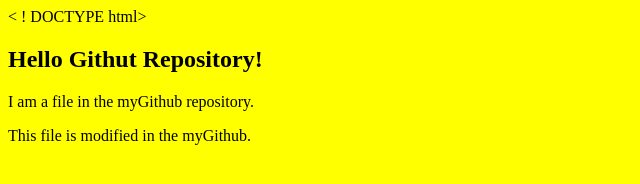
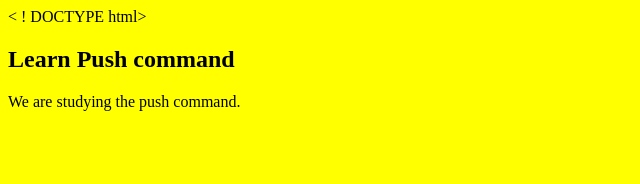
Before and after one commit to anlexN/myGithub, a plain HTML site: page index.html in a window 1280 px wide. Shown: the whole page, without its empty margins (0-640 px from the left). Drawn offline with Linux system fonts and the light colour scheme.

Commit message:
Modify index.html to learn the push.

```diff
--- a/index.html
+++ b/index.html
@@ -6,8 +6,7 @@
 <link rel="stylesheet" href="bgcolor.css">
 </head>
 <body>
-<h2> Hello Githut Repository! </h2>
-<p> I am a file in the myGithub repository. </p>
-<p> This file is modified in the myGithub. </p>
+<h2> Learn Push command </h2>
+<p>We are studying the push command.</p>
 </body>
 </html>
```
